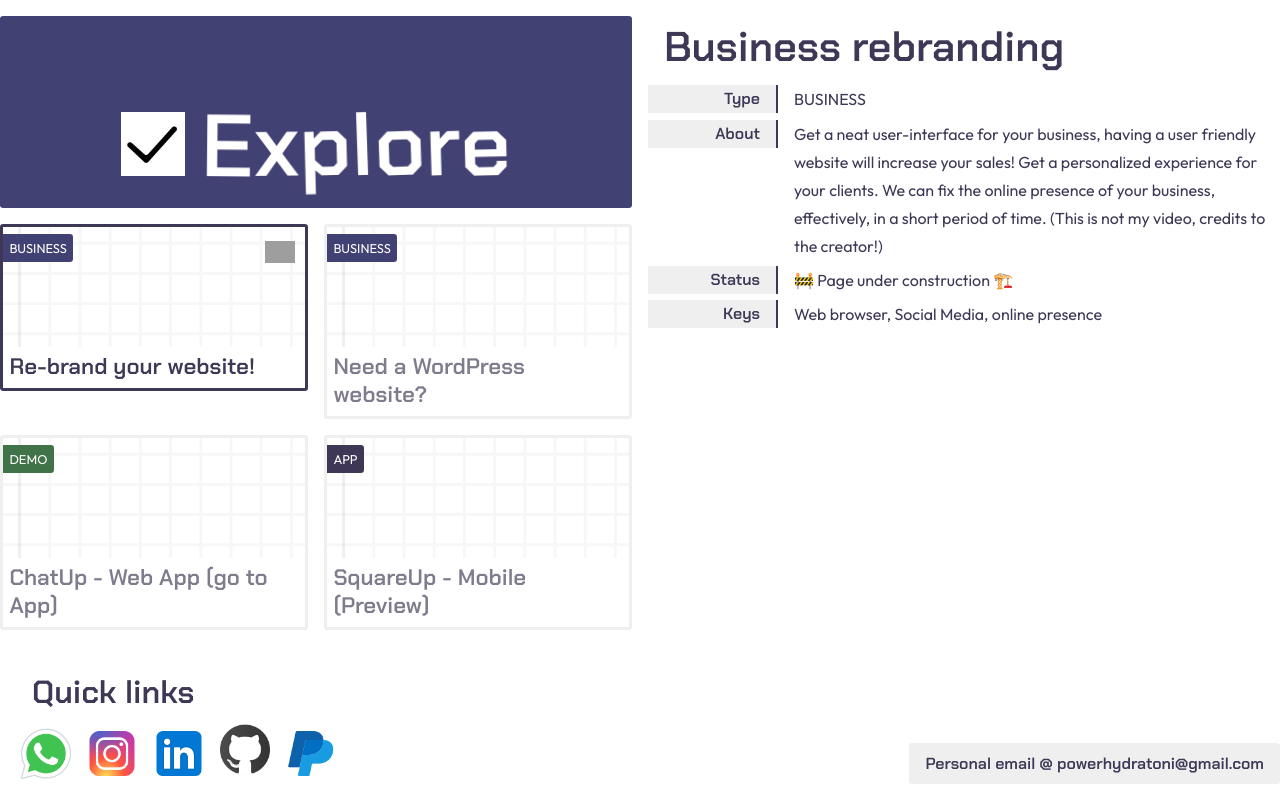
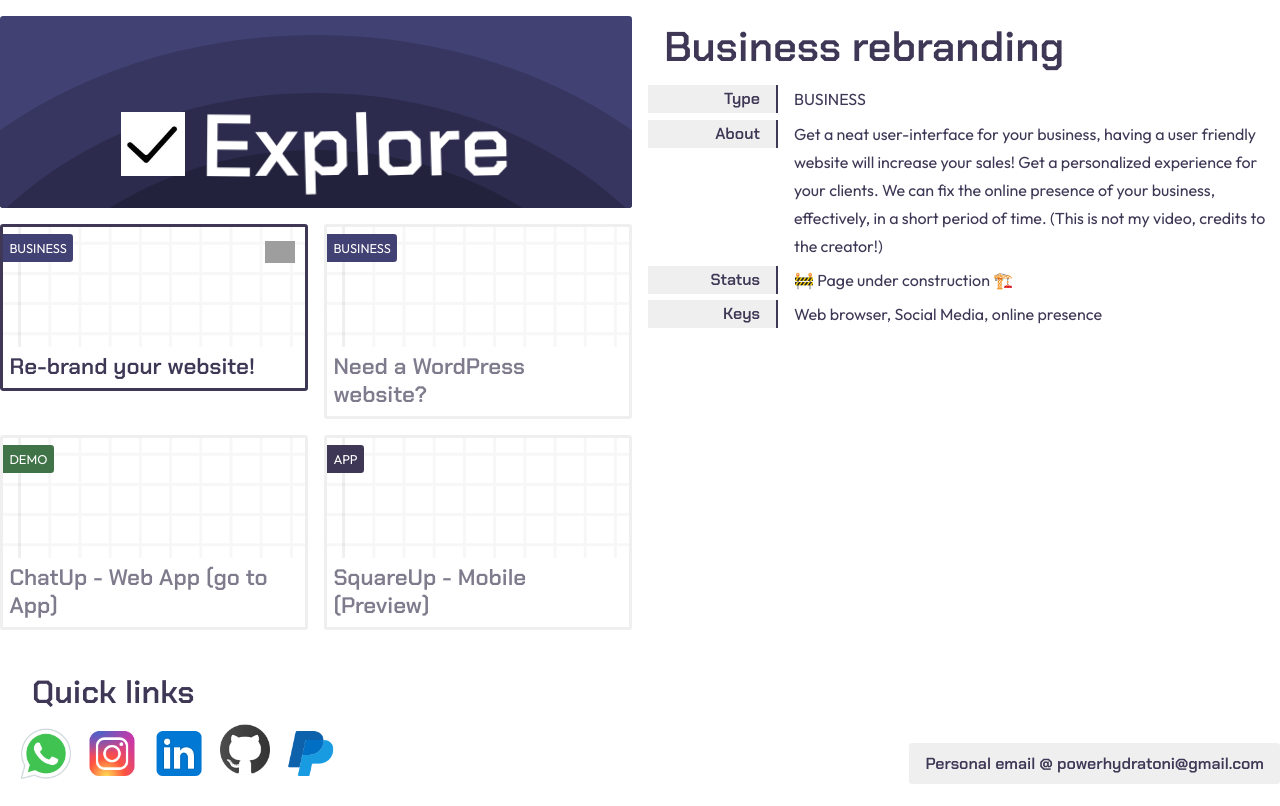
Before and after one commit to palloncino/antonioguiotto.com, a React (Create React App) app: page / in a window 1280 px wide. Built offline with nearby package versions, Linux system fonts and the light colour scheme; grey boxes are pictures that could not be loaded.

Commit message:
background

```diff
--- a/src/features/Explore/explore.css
+++ b/src/features/Explore/explore.css
@@ -203,6 +203,8 @@
 }
 
 .explore-page-title-container {
+  z-index: 10;
+  overflow: hidden;
   position: relative;
   display: flex;
   flex-direction: row;
@@ -214,12 +216,44 @@
   border-radius: .2rem;
 }
 
+.explore-page-title-container-01 {
+  z-index: 5;
+  position: absolute;
+  bottom: -300%; /* Adjusted */
+  width: 150%;   /* As before */
+  height: 390%;  /* Increased */
+  background: #373660;
+  border-radius: 100%;
+}
+
+.explore-page-title-container-02 {
+  z-index: 6;
+  position: absolute;
+  bottom: -290%; /* Adjusted */
+  width: 130%;   /* As before */
+  height: 350%;  /* Increased */
+  background: #2c2b4d;
+  border-radius: 100%;
+}
+
+.explore-page-title-container-03 {
+  z-index: 6;
+  position: absolute;
+  bottom: -280%; /* Adjusted */
+  width: 110%;   /* As before */
+  height: 310%;  /* Increased */
+  background: #22223d;
+  border-radius: 100%;
+}
+
 .explore-page-logo {
+  z-index: 10;
   height: 4rem;
   margin-right: 1rem;
 }
 
 .explore-page-title {
+  z-index: 10;
   font-size: 5.5em;
   margin-bottom: -1rem;
   padding-bottom: 2rem;
--- a/src/features/Explore/index.tsx
+++ b/src/features/Explore/index.tsx
@@ -58,6 +58,11 @@ const Explore = () => {
             <div className="left-side">
               <div className="left-side-top">
                 <div className="explore-page-title-container">
+
+                  <div className="explore-page-title-container-01" />
+                    <div className="explore-page-title-container-02" />
+                      <div className="explore-page-title-container-03" />
+
                         <img className="explore-page-logo" src={Logo} alt="Logo" />
                         <h1
                           className="explore-page-title"
```
Lines whose indentation alone changed are shown as unchanged.
